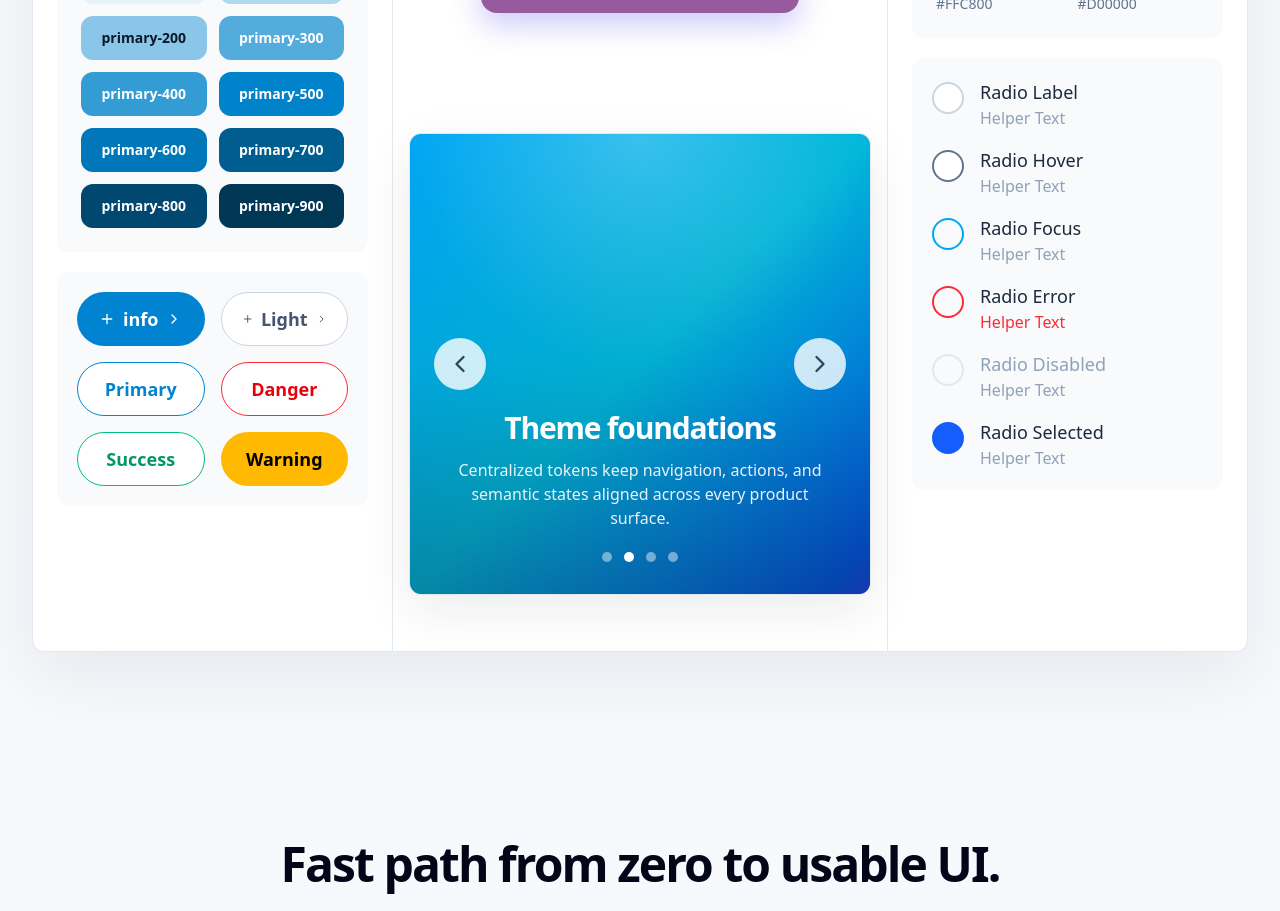
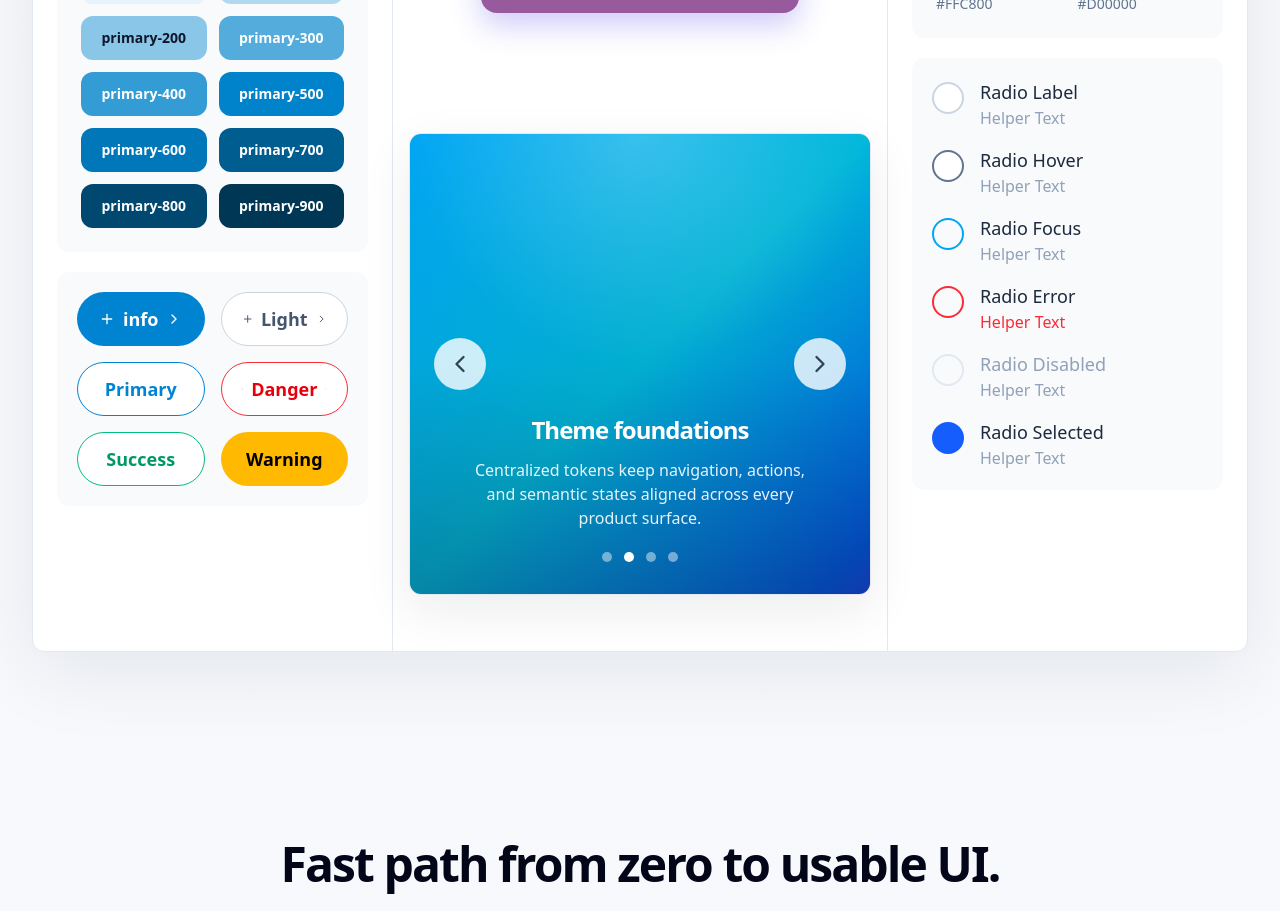
Before and after one commit to meltair/motif, a Next.js app: page / in a window 1280 px wide. Shown: the part 4300-5211 px from the top of the page. Built offline with nearby package versions, Linux system fonts and the light colour scheme.

Commit message:
fx fontsize

```diff
--- a/components/showcase-image.tsx
+++ b/components/showcase-image.tsx
@@ -59,7 +59,7 @@ export default function ShowcaseCarousel() {
 		<div className="mt-20 flex justify-center py-10 px-4">
 			<div className="relative w-full max-w-[960px] overflow-hidden rounded-[12px] border border-slate-200 bg-slate-50 shadow-[0_16px_50px_rgba(15,23,42,0.08)]">
 				<div
-					className={`relative flex max-h-[460px] items-end justify-center bg-gradient-to-br ${activeSlide.gradient} px-12 py-16 transition-all duration-700 sm:min-h-[460px]`}>
+					className={`relative flex max-h-[460px] items-end justify-center bg-gradient-to-br ${activeSlide.gradient} px-16 py-16 transition-all duration-700 sm:min-h-[460px]`}>
 					<div className="absolute inset-0 bg-[radial-gradient(circle_at_top,rgba(255,255,255,0.22),transparent_45%)]" />
 					<div className="absolute inset-0 bg-[linear-gradient(to_top,rgba(15,23,42,0.30),rgba(15,23,42,0.06),transparent)]" />
 
@@ -77,8 +77,8 @@ export default function ShowcaseCarousel() {
 						<ChevronRight className="h-7 w-7" />
 					</button>
 
-					<div className="relative z-10 max-w-3xl text-center text-white">
-						<h3 className="text-3xl font-semibold tracking-[-0.04em] sm:text-3xl">
+					<div className="relative z-10 max-w-2xl text-center text-white">
+						<h3 className="text-2xl font-semibold tracking-[-0.04em] sm:text-2xl">
 							{activeSlide.label}
 						</h3>
 						<p className="mx-auto mt-3 max-w-2xl text-md leading-6 text-white/90 sm:text-md">
```
